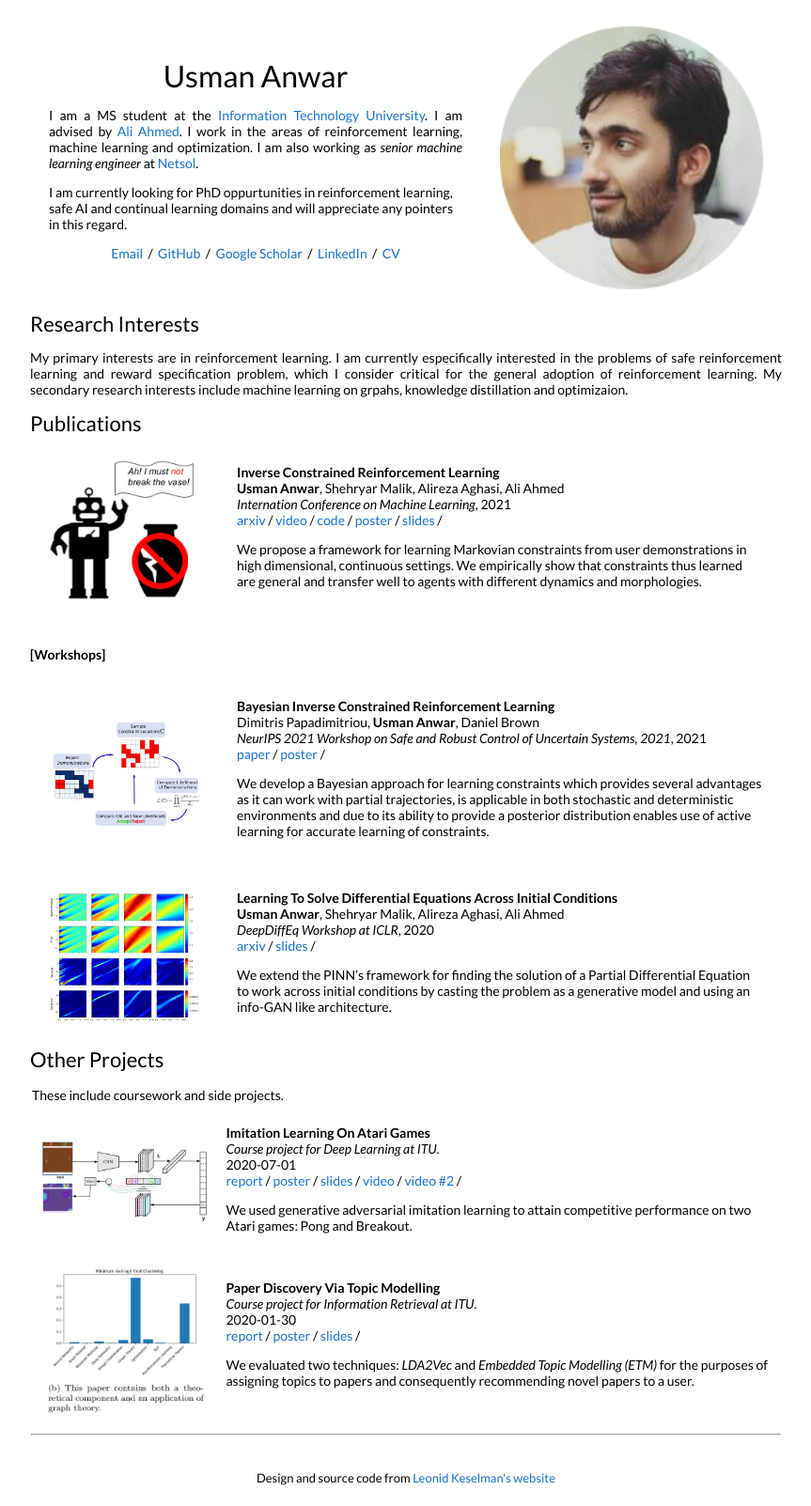
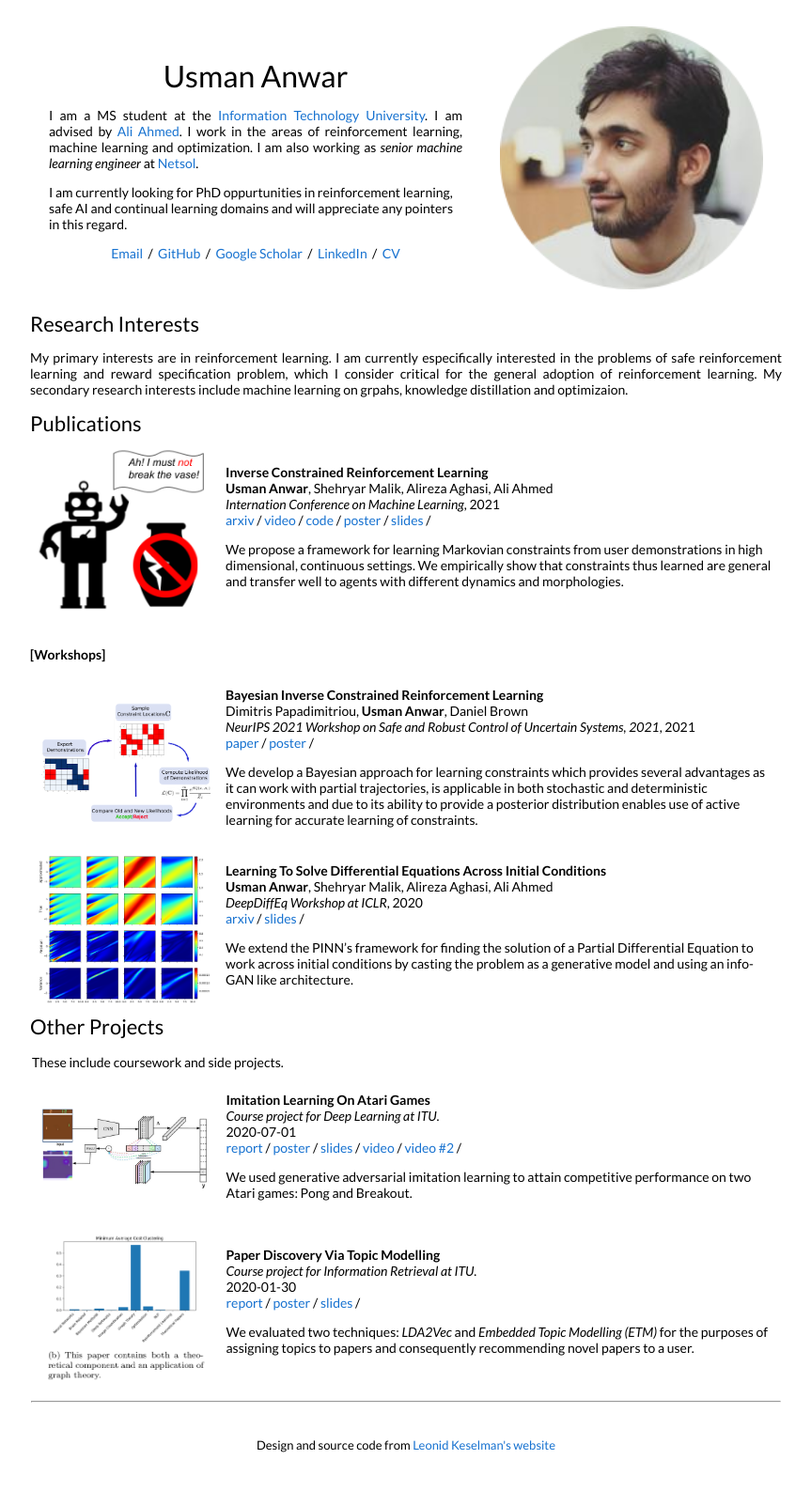
Before and after one commit to uzman-anwar/uzman-anwar.github.io, a Jekyll site: the page built from _posts/workshop/2021-12-01-BICRL.markdown, in a window 1280 px wide. Shown: the whole page at 94% size, without its empty margins (208-1071 px from the left). Built offline with Jekyll 4.4.1, drawn with Linux system fonts in a browser that asks for light colours; after the commit the page ends 1568 px from its top, so only the background shows below that.

Commit message:
Minor Update

```diff
--- a/_layouts/default.html
+++ b/_layouts/default.html
@@ -66,10 +66,10 @@
           {% for cat in post.categories %}
           {% if cat == 'conference' %}
           <tr>
-            <td style="padding:2.5%;width:25%;vertical-align:middle;min-width:120px">
+            <td style="padding:1%;width:25%;vertical-align:middle;min-width:120px">
               <img src="{{post.image}}" alt="project1 image" style="width:auto; height:auto; max-width:100%;" />
             </td>
-            <td style="padding:2.5%;width:75%;vertical-align:middle">
+            <td style="padding:1%;width:75%;vertical-align:middle">
               <h3>{{post.title}}</h3>
               <br>
               {{post.authors}}
@@ -116,10 +116,10 @@
           {% for cat in post.categories %}
           {% if cat == 'workshop' %}
           <tr>
-            <td style="padding:2.5%;width:25%;vertical-align:middle;min-width:120px">
+            <td style="padding:1%;width:25%;vertical-align:middle;min-width:120px">
               <img src="{{post.image}}" alt="project1 image" style="width:auto; height:auto; max-width:100%;" />
             </td>
-            <td style="padding:2.5%;width:75%;vertical-align:middle">
+            <td style="padding:1%;width:75%;vertical-align:middle">
               <h3>{{post.title}}</h3>
               <br>
               {{post.authors}}
```
